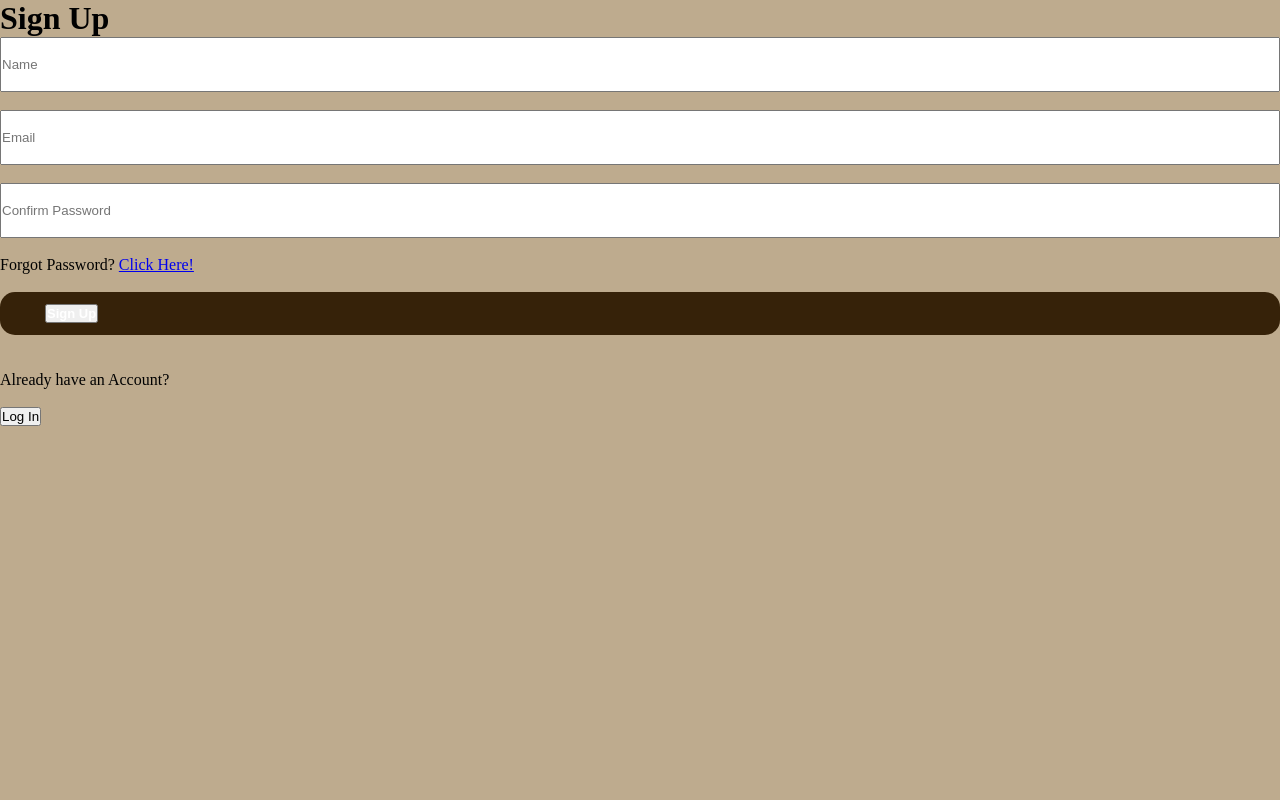
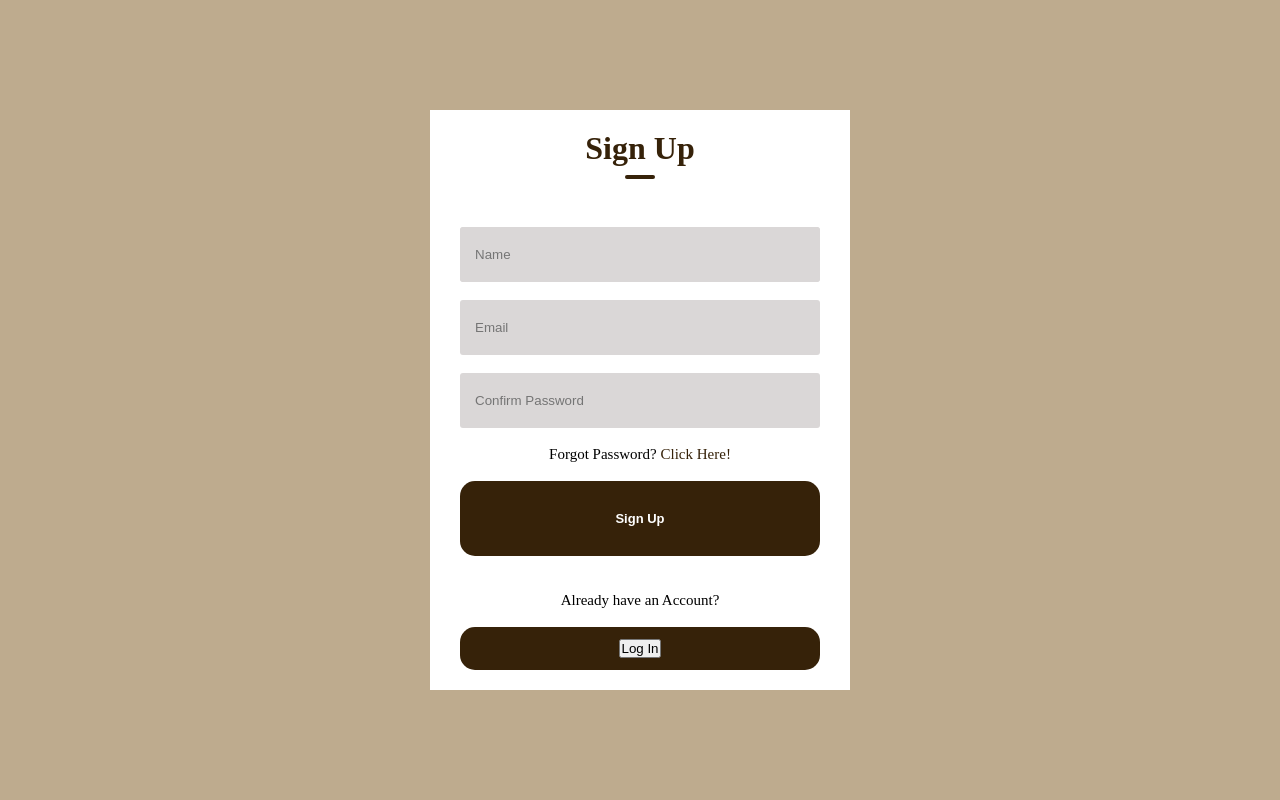
Before and after one commit to Oltionaa/Projekti, a PHP site: page /signin.html in a window 1280 px wide. Run offline with PHP 8.4, Linux system fonts and the light colour scheme.

Commit message:
signin.css

```diff
--- a/signin.css
+++ b/signin.css
@@ -42,3 +42,80 @@ form .input-field{
     cursor: pointer;
     transition: all 0.3 ease;
 }
+
+.button input:hover{
+    background-color: rgb(54, 34, 9);;
+}
+
+.invalid .error{
+    display: flex;
+}
+
+.form-box{
+    width: 90%;
+    max-width: 420px;
+    position: absolute;
+    top: 50%;
+    left: 50%;
+    transform: translate(-50%,-50%);
+    background-color: white;
+    padding: 20px 30px 20px;
+    text-align: center;
+}
+
+.form-box h1{
+    margin-bottom: 60px;
+    color:  rgb(54, 34, 9);
+    position: relative;
+}
+
+.form-box h1::after{
+    content: '';
+    width: 30px;
+    height: 4px;
+    border-radius: 3px;
+    background:rgb(54, 34, 9);
+    position: absolute;
+    bottom:  -12px;
+    left: 50%;
+    transform: translateX(-50%);
+}
+
+.input-field{
+    background: rgb(218, 215, 215);
+    margin: 15 0;
+    border-radius: 3px;
+    display: flex;
+    align-items: center;
+    max-height: 65px;
+    transition: max-height 0.5s;
+    overflow: hidden;
+}
+
+input{
+    width: 100%;
+    background: transparent;
+    border: 0;
+    outline: 0;
+    padding: 18px 15px;
+}
+
+form p{
+    text-align: center;
+    font-size: 15px;
+}
+
+form p a{
+    text-decoration: none;
+    color: rgba(54, 34, 9);
+}
+
+.btn{
+    border-radius: 15px;
+    color: white;
+	background-color: rgb(54, 34, 9);
+	padding: 12px 45px;
+	letter-spacing: 1px;
+	text-transform: uppercase;
+	transition: transform 80ms ease-in;
+}
```
